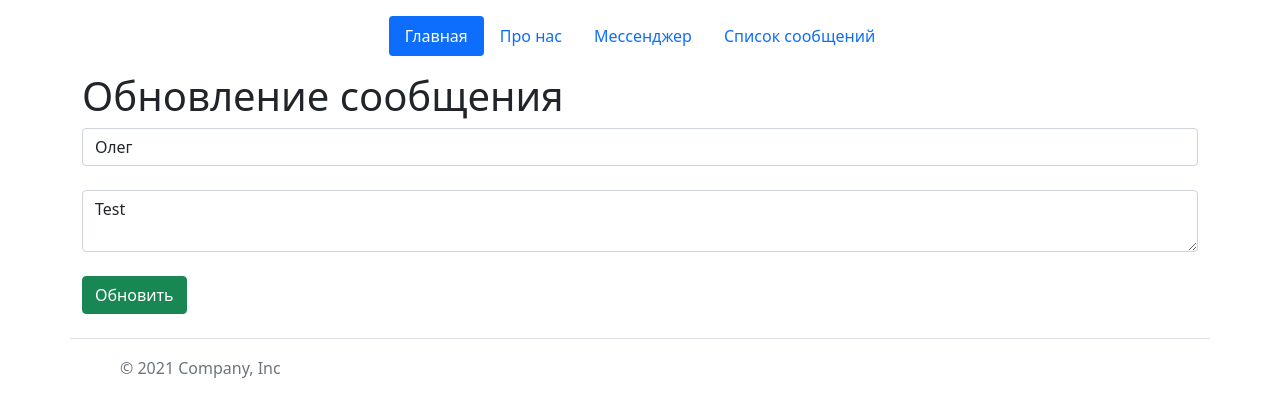
After one commit to olejatorqq/Flask_Messenger, a Flask app: page /posts/1/update in a window 1280 px wide. The commit adds this page. Shown: the top 417 px of the page. Run offline with Flask 2, Linux system fonts and the light colour scheme; data comes from the database, SQL or seed files in the repository; both versions use the stored data as it was after the commit.

Commit message:
Added changing and deleting messages

```diff
--- a/app.py
+++ b/app.py
@@ -27,11 +27,11 @@ def about():
     return render_template("about.html")
 
 
-
 @app.route('/posts')
 def getChat():
     messages = Text.query.order_by(Text.id.desc()).all()
     return render_template("posts.html", messages=messages)
+
 
 @app.route('/create-chat', methods=['POST', 'GET'])
 def sendMessage():
@@ -51,6 +51,33 @@ def sendMessage():
         return render_template("create-chat.html")
 
 
+@app.route('/posts/<int:id>/delete')
+def delChat(id):
+    chat = Text.query.get_or_404(id)
+
+    try:
+        db.session.delete(chat)
+        db.session.commit()
+        return redirect('/posts')
+    except:
+        return "При удалении сообщения произошла ошибка"
+
+
+
+@app.route('/posts/<int:id>/update', methods=['POST', 'GET'])
+def updateMessage(id):
+    chat = Text().query.get(id)
+    if request.method == 'POST':
+        chat.name = request.form['name']
+        chat.message = request.form['message']
+
+        try:
+            db.session.commit()
+            return redirect('/posts')
+        except:
+            return "При изменении сообщения произошла ошибка"
+    else:
+        return render_template("post_update.html", chat=chat)
 
 
 if __name__ == "__main__":
--- a/templates/create-chat.html
+++ b/templates/create-chat.html
@@ -1,7 +1,7 @@
 {% extends 'base.html' %}
 
 {% block title %}
-Страница про нас
+Добавление сообщения
 {% endblock %}
 
 {% block body %}
--- /dev/null
+++ b/templates/post_update.html
@@ -0,0 +1,16 @@
+{% extends 'base.html' %}
+
+{% block title %}
+Обновление сообщения
+{% endblock %}
+
+{% block body %}
+<div class="container">
+    <h1>Обновление сообщения</h1>
+    <form method="post">
+        <input type="text" name="name" id="name" class="form-control" value="{{ chat.name }}" placeholder="Введите Имя"><br>
+        <textarea name="message" id="message" class="form-control" placeholder="Введите сообщение">{{ chat.message }}</textarea><br>
+        <input type="submit" class="btn btn-success" value="Обновить"><br>
+    </form>
+</div>
+{% endblock %}
```
Also changed, not shown: templates/posts.html (+6 -1 lines), chat.db.
